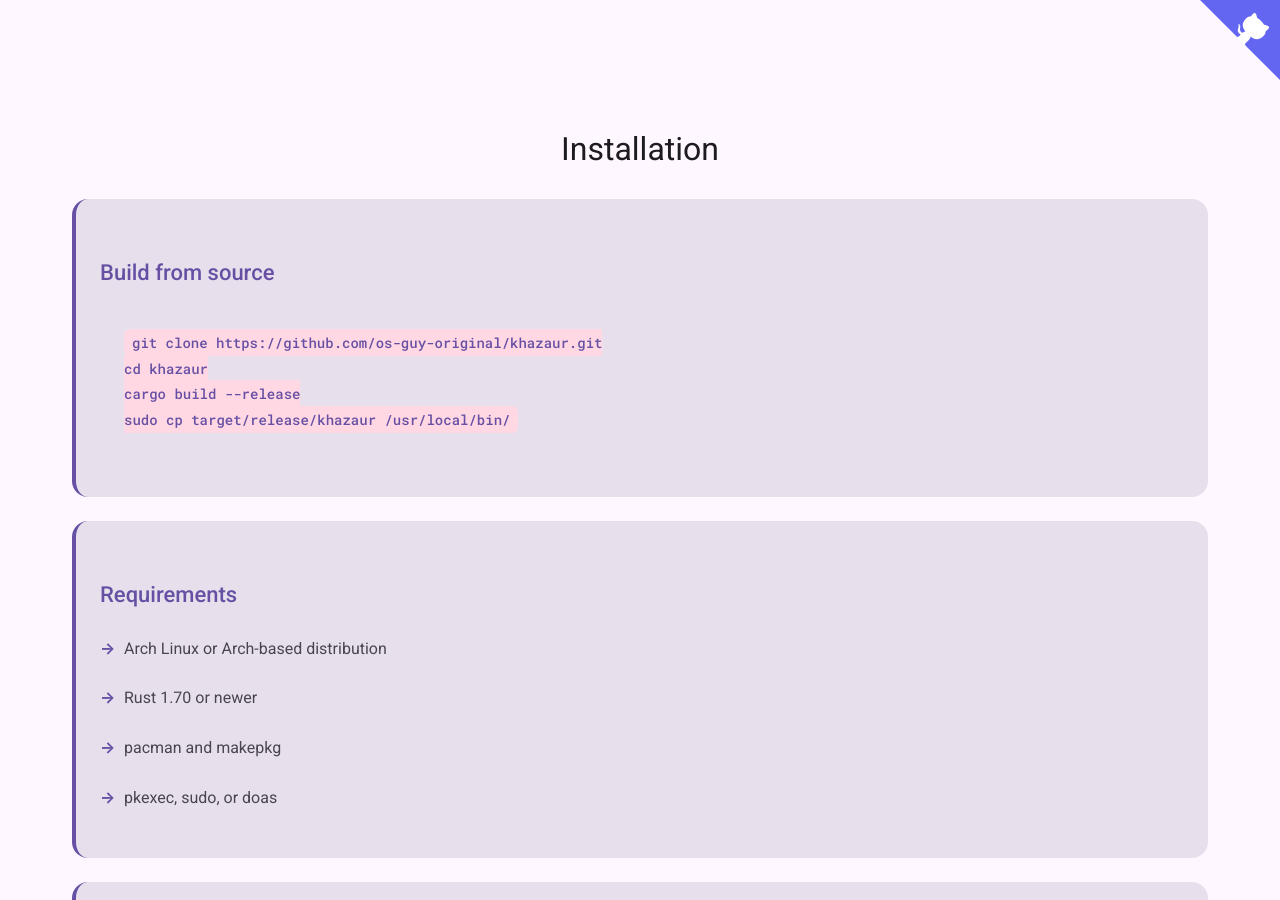
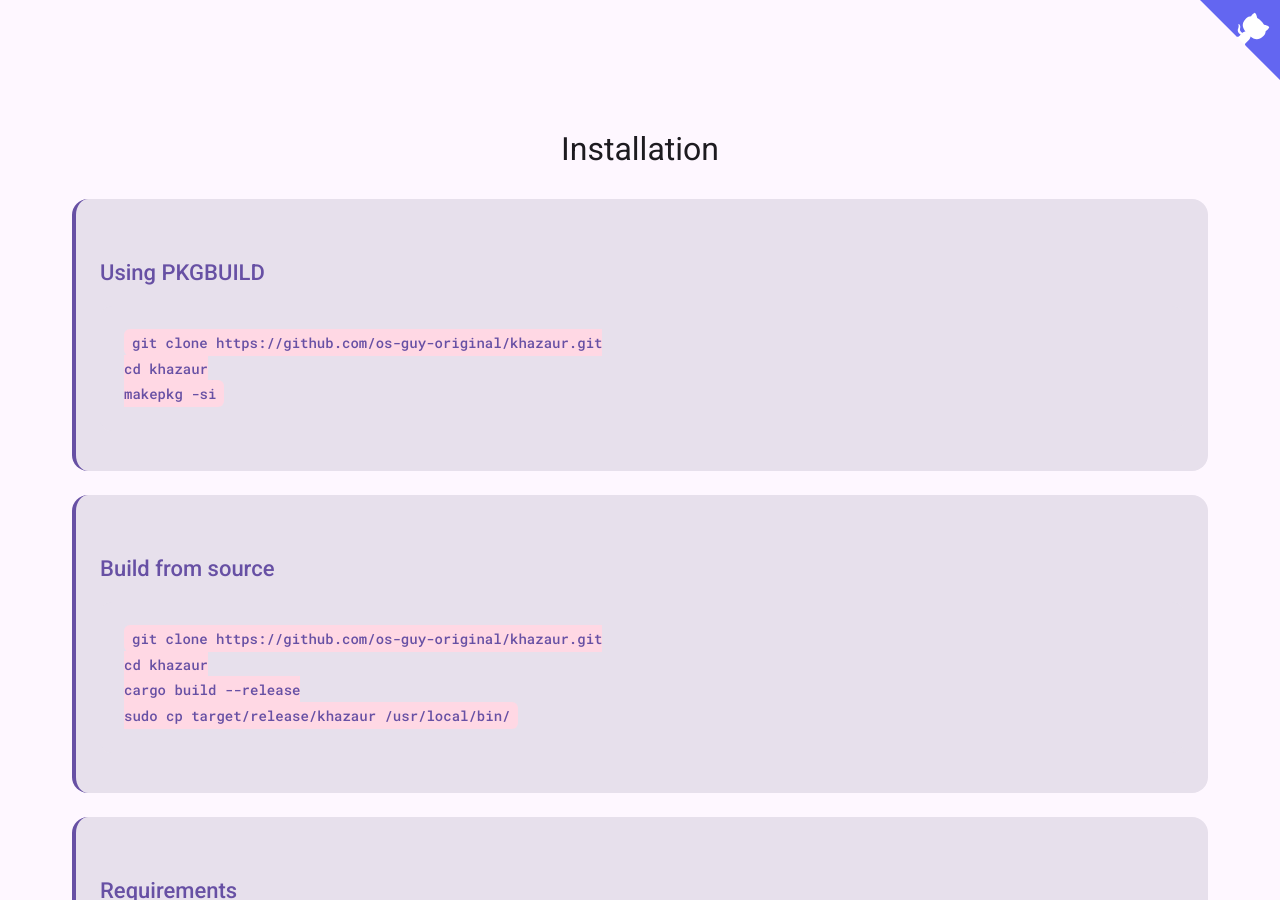
Before and after one commit to os-guy-original/khazaur, a Jekyll site: the page built from index.md, in a window 1280 px wide and 900 px high, scrolled down 1730 px. Built offline with Jekyll 4.4.1, drawn with Linux system fonts in a browser that asks for light colours.

Commit message:
Update index.md

```diff
--- a/index.md
+++ b/index.md
@@ -85,6 +85,15 @@ layout: default
   <h2>Installation</h2>
 
   <div class="install-steps">
+    <div class="step">
+      <h3>Using PKGBUILD</h3>
+      <div class="code-block">
+        <code>git clone https://github.com/os-guy-original/khazaur.git
+cd khazaur
+makepkg -si</code>
+      </div>
+    </div>
+
     <div class="step">
       <h3>Build from source</h3>
       <div class="code-block">
```
